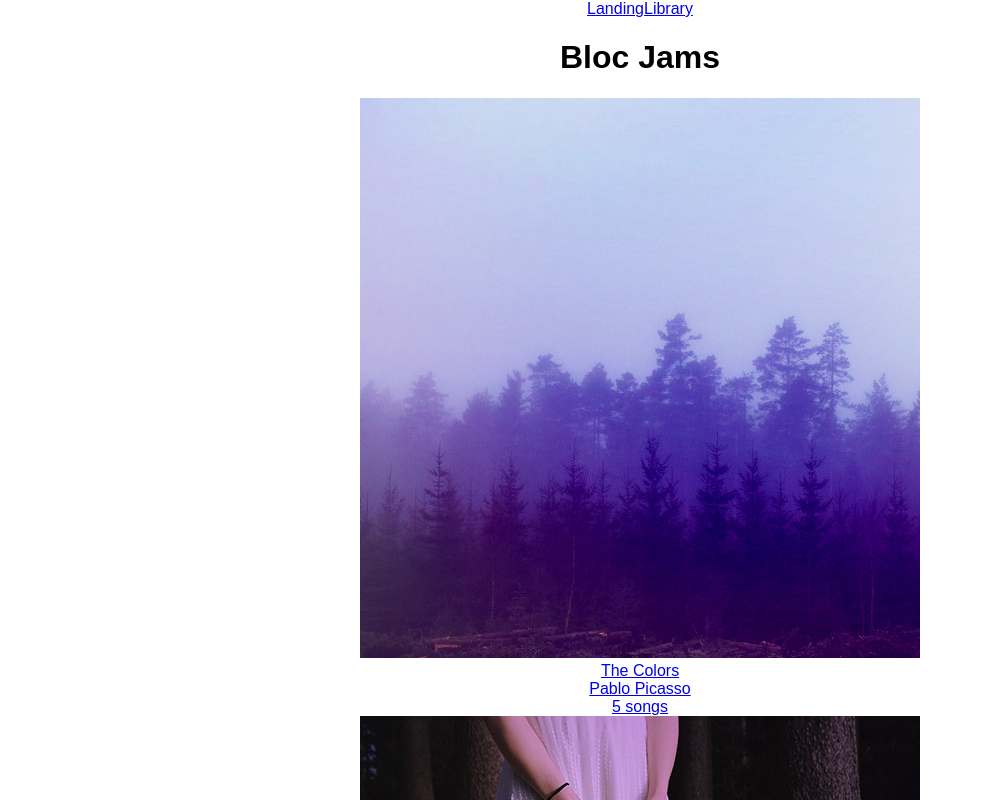
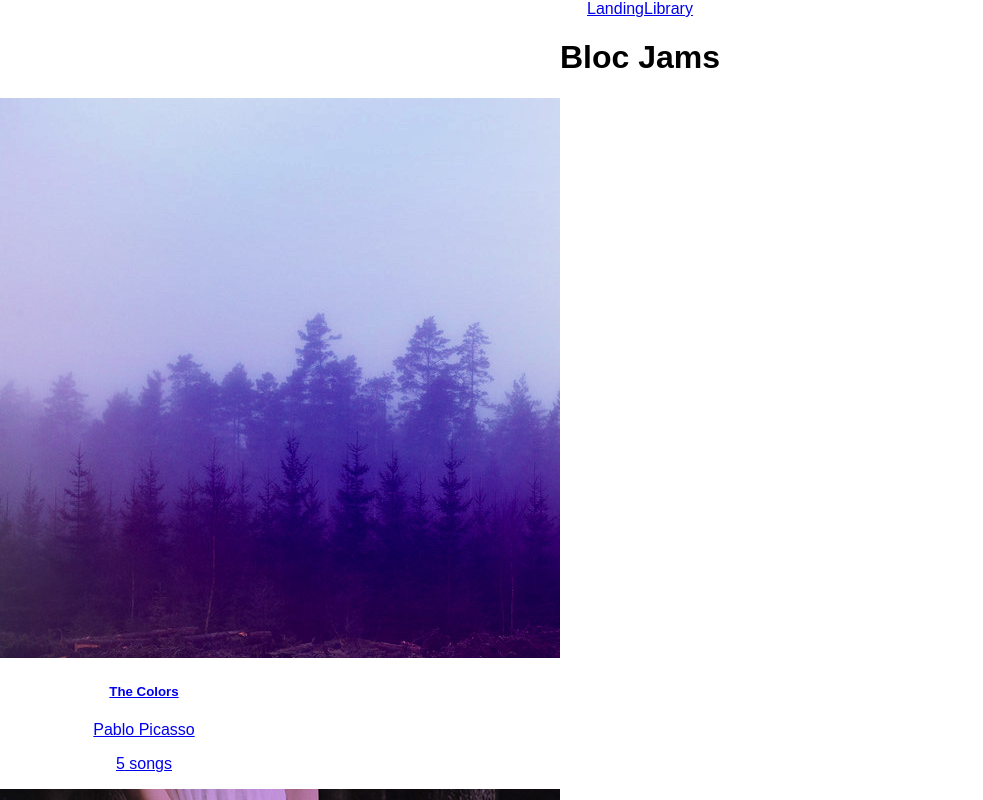
Before and after one commit to madhumurthy16/bloc-jams-react, a React (Create React App) app: page /library in a window 1280 px wide. Shown: the top 800 px of the page, without its empty margins (0-983 px from the left). Built offline with nearby package versions, Linux system fonts and the light colour scheme.

Commit message:
Styled Library page

```diff
--- a/src/components/Album.js
+++ b/src/components/Album.js
@@ -143,6 +143,7 @@ class Album extends Component {
 	render() {
 		return (
 			<section className="album">
+
 				<section id="album-info">
 					<img id="album-cover-art" src={this.state.album.albumCover} alt={this.state.album.albumTitle} />
 					<div className="album-details">
@@ -151,6 +152,8 @@ class Album extends Component {
 						<div id="release-info">{this.state.album.releaseInfo}</div>
 					</div>
 				</section>
+
+
 				<table id="song-list">
 					<colgroup>
 						<col id="song-number-column" />
@@ -173,6 +176,7 @@ class Album extends Component {
 						}
 					</tbody>
 				</table>
+
 				<PlayerBar
 				currentSong={this.state.currentSong}
 				isPlaying={this.state.isPlaying}
@@ -185,6 +189,7 @@ class Album extends Component {
 				handleTimeChange={(e) => this.handleTimeChange(e)}
 				handleVolumeChange={(e) => this.handleVolumeChange(e)}
 				formatTime = { (timeInSecs) => this.formatTime(timeInSecs) }/>
+
 			</section>
 		);
 	}
--- a/src/components/Landing.js
+++ b/src/components/Landing.js
@@ -6,7 +6,7 @@ const Landing = () => (
 	<section className="landing">
 
 		<div className="card bg-dark text-white mb-5 border-0 rounded-0">
-			<img className="card-img rounded-0" src='/assets/images/ocean1.jpeg' alt="Card image"/>
+			<img className="card-img rounded-0 img-fluid" src='/assets/images/ocean1.jpeg' alt="Card image"/>
 			<div className="card-img-overlay m-5">
 				<h1 className="card-title display-4">Turn the music up!</h1>
 				<p className="card-text lead">Anywhere Anytime</p>
@@ -15,21 +15,21 @@ const Landing = () => (
 
 		<section className="selling-points container mb-5">
 			<div className="card-deck">
-				<div className="card">
+				<div className="card bg-light">
 					<div className="card-body">
-						<h3 className="point-title card-title mb-4">Choose your music</h3>
+						<h4 className="point-title card-title mb-4">Choose your music</h4>
 						<p className="point-description card-text">The world is full of music; why should you have to listen to music that someone else chose?</p>
 					</div>
 				</div>
-				<div className="card">
+				<div className="card bg-light">
 					<div className="card-body">
-        				<h3 className="point-title card-title mb-4">Unlimited, streaming, ad-free</h3>
+        				<h4 className="point-title card-title mb-4">Unlimited, streaming, ad-free</h4>
         				<p className="point-description card-text">No arbitrary limits. No distractions.</p>
         			</div>
         		</div>
-      			<div className="card">
+      			<div className="card bg-light">
 					<div className="card-body">
-       			 		<h3 className="point-title card-title mb-4">Mobile enabled</h3>
+       			 		<h4 className="point-title card-title mb-4">Mobile enabled</h4>
         				<p className="point-description card-text">Listen to your music on the go. This streaming service is available on all mobile platforms.</p>
         			</div>
         		</div>
--- a/src/components/Library.js
+++ b/src/components/Library.js
@@ -9,19 +9,30 @@ class Library extends Component {
 	}
 
 	render() {
+		var cardStyle = {
+			width: '18rem'
+		};
+
 		return (
-			<section className='library'>
+			<section className="container library my-5">
+				<div className="card-deck">
 					{
 						this.state.albums.map((album,index) =>
 							//use a template literal to build a unique link path for each album based on a base URL, /album/ and the album's slug property
+
+						<div className="card" style={cardStyle}>
 							<Link to={`/album/${album.slug}`} key={index}>
-							<img src={album.albumCover} alt={album.title} />
-							<div>{album.title}</div>
-							<div>{album.artist}</div>
-							<div>{album.songs.length} songs</div>
+								<img className="card-img-top" src={album.albumCover} alt={album.title} />
+								<div className="card-body">
+									<h5 className="card-title">{album.title}</h5>
+									<p className="card-text">{album.artist}</p>
+									<p className="card-text">{album.songs.length} songs</p>
+								</div>
 							</Link>
+						</div>
 						)
 					}
+				</div>
 			</section>
 		);
 	}
```
Lines whose indentation alone changed are shown as unchanged.
